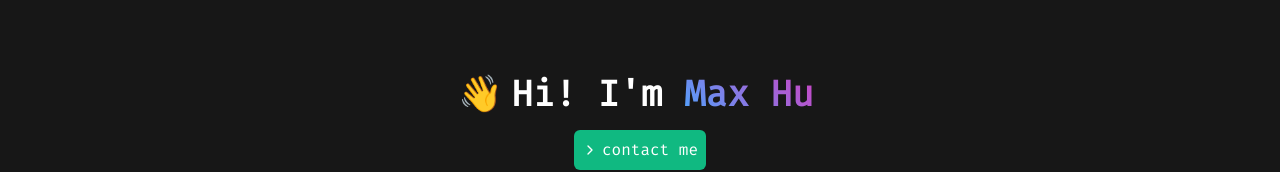
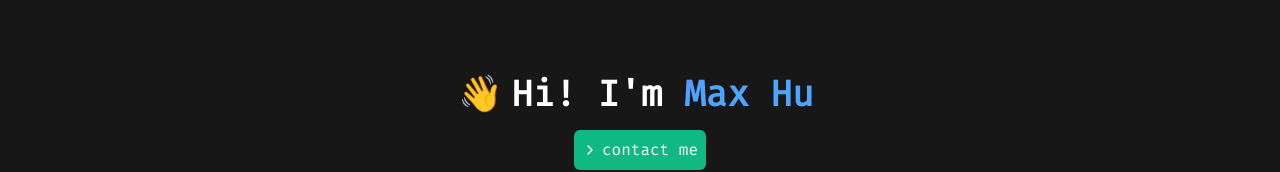
Before and after one commit to maxhu08/maxhu.dev, a Next.js app: page / in a window 1280 px wide. Shown: the part 164-336 px from the top of the page. Built offline with nearby package versions, Linux system fonts and the light colour scheme.

Commit message:
add gradient text animation

```diff
--- a/app/globals.scss
+++ b/app/globals.scss
@@ -33,14 +33,31 @@ body {
 $gradient-start: #4da5fe;
 $gradient-end: #d041c2;
 
+@keyframes gradientAnimation {
+  0% {
+    background-position: 0px 50%;
+  }
+  50% {
+    background-position: 100% 50%;
+  }
+  100% {
+    background-position: 0px 50%;
+  }
+}
+
 .special-text {
-  background-image: linear-gradient(45deg, $gradient-start 0%, $gradient-end 100%);
-  background-image: -webkit-linear-gradient(45deg, $gradient-start 0%, $gradient-end 100%);
-  background-image: -moz-linear-gradient(45deg, $gradient-start 0%, $gradient-end 100%);
+  background: linear-gradient(-45deg, $gradient-start, $gradient-start, $gradient-end, $gradient-end);
+  background: -moz-linear-gradient(-45deg, $gradient-start, $gradient-start, $gradient-end, $gradient-end);
+  background: -webkit-gradient(-45deg, $gradient-start, $gradient-start, $gradient-end, $gradient-end);
 
+  background-size: 300%;
   -webkit-background-clip: text;
+  -moz-background-clip: text;
   background-clip: text;
   -webkit-text-fill-color: transparent;
+  animation: gradientAnimation 10s ease-in-out infinite;
+  -moz-animation: gradientAnimation 10s ease-in-out infinite;
+  -webkit-animation: gradientAnimation 10s ease-in-out infinite;
 
   &::selection {
     color: #fff;
```
